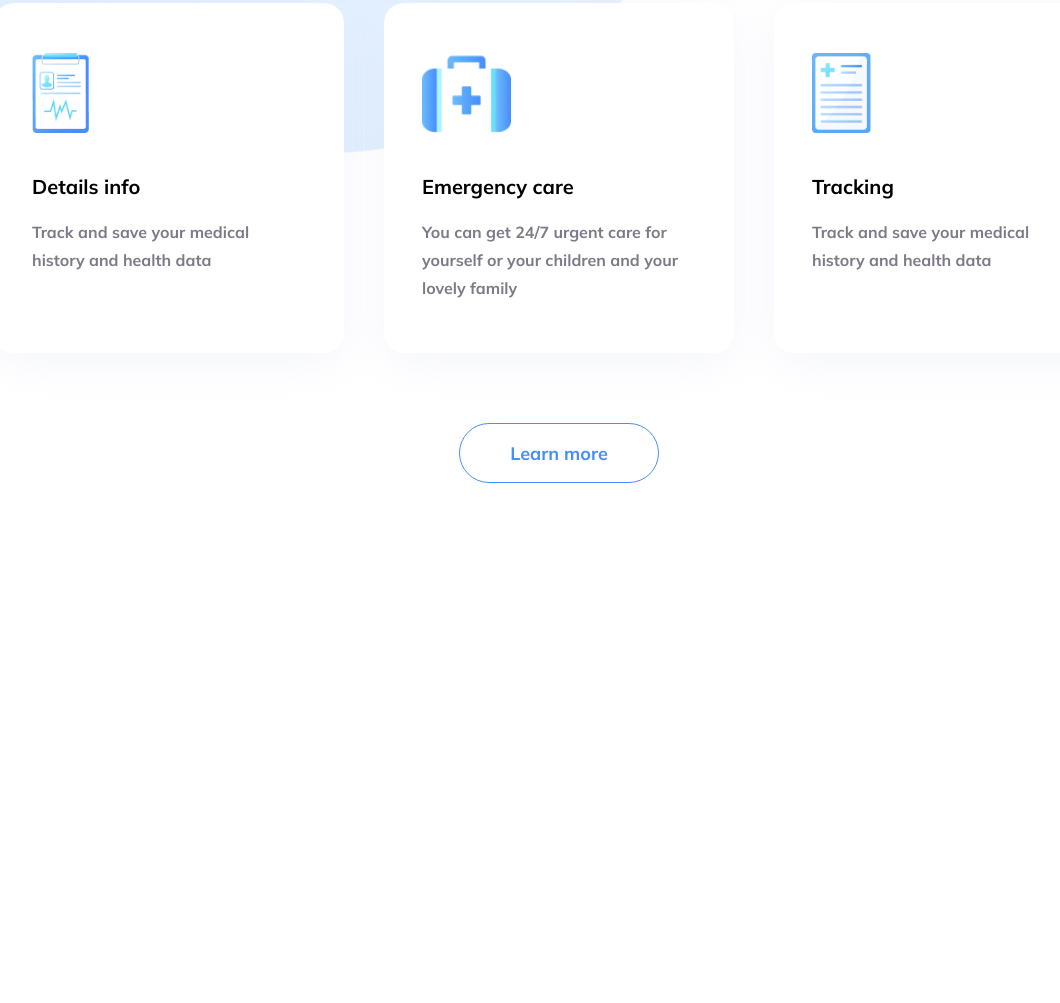
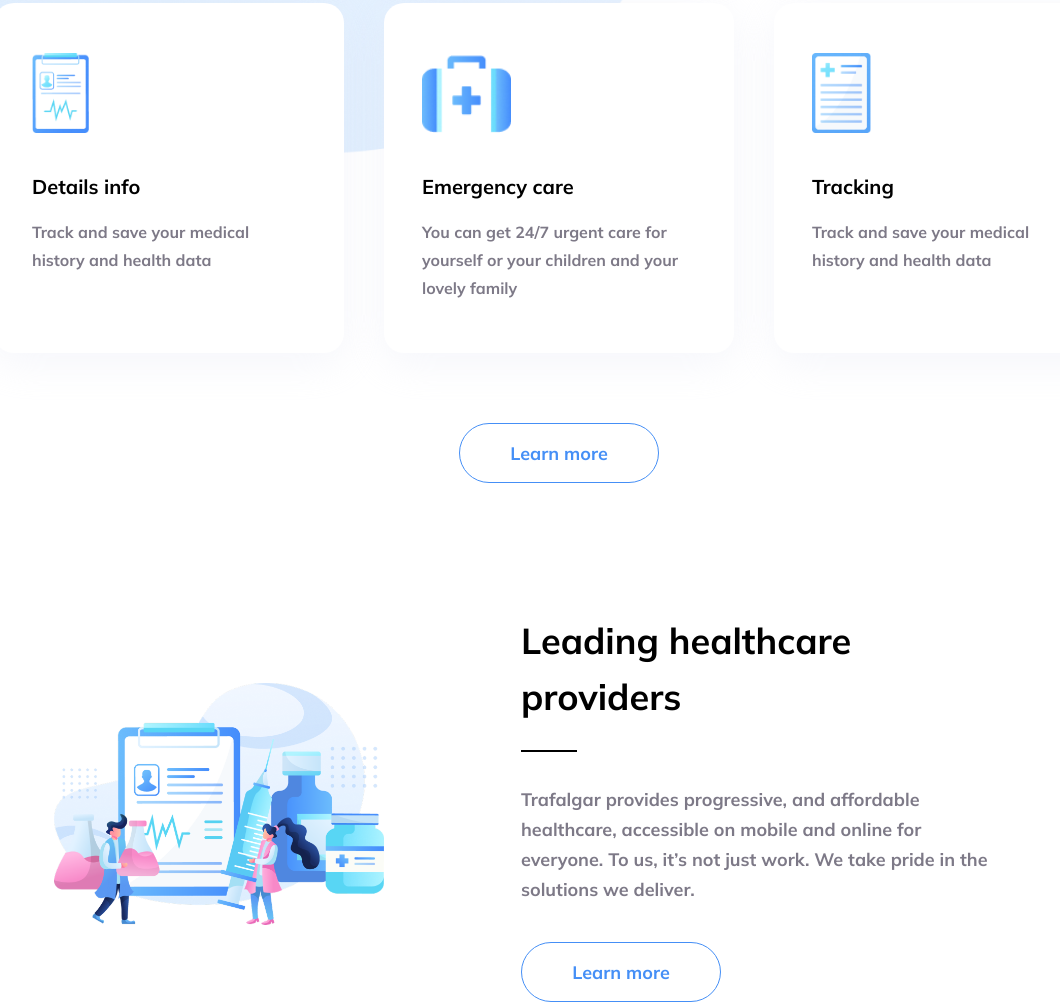
Before and after one commit to sheryarmehmood/trafalgar-frontend, a plain HTML site: page index.html in a window 1280 px wide. Shown: the part 1725-2728 px from the top of the page, without its empty margins (81-1141 px from the left). Before the commit the page ends 2338 px from the top, so only its background shows below. Drawn offline with Linux system fonts and the light colour scheme.

Commit message:
health care section done

```diff
--- a/index.html
+++ b/index.html
@@ -26,6 +26,7 @@
       </nav>
     </div>
   </header>
+
 
   <!-- Hero Section -->
   <section class="hero">
@@ -97,6 +98,29 @@
   </section>
 
 
+  <!-- Healthcare Section -->
+  <section class="healthcare-section">
+    <div class="healthcare-container">
+      <div class="healthcare-image">
+        <img src="images/healthcare-illustration.png" alt="Healthcare illustration" />
+      </div>
+      <div class="healthcare-text">
+        <h2>Leading healthcare providers</h2>
+        <div class="underline"></div>
+        <p>
+          Trafalgar provides progressive, and affordable healthcare, accessible on mobile and online for everyone. To us, it’s not just work. We take pride in the solutions we deliver.
+        </p>
+         <div class="healthcare-button">
+          <a href="#" class="healthcare-learn-btn">Learn more</a>
+         </div>
+      </div>
+    </div>
+  </section>
+
+
+
+
+
 
 </body>
 </html>
--- a/styles.css
+++ b/styles.css
@@ -171,14 +171,6 @@ max-width:690px;
 }
 
 
-/* .services-header,
-.service-cards,
-.services-button {
-  position: relative;
-  z-index: 2;
-} */
-
-
 .services-header {
   max-width: 860px;
   margin: 0 auto 80px;
@@ -277,3 +269,83 @@ max-width:690px;
   background-color: #458FF6;
   color: #fff;
 }
+
+
+
+/* Healthcare Section */
+.healthcare-section {
+  padding: 0px;
+  background-color: #fff;
+}
+
+.healthcare-container {
+  max-width: 1273px;
+  margin: 0px 192px 0px 135px;
+  /* padding: 0 20px; */
+  display: flex;
+  /* justify-content: space-between; */
+  align-items: center;
+  gap: 137px;
+}
+
+/* Image Block */
+.healthcare-image img {
+  width: 100%;
+  max-width: 650px;
+  height: auto;
+}
+
+/* Text Content */
+.healthcare-text {
+  max-width: 486px;
+}
+
+.healthcare-text h2 {
+  font-size: 36px;
+  font-weight: bold;
+  color: #000000;
+  line-height: 56px;
+  margin-bottom: 25px;
+}
+
+.healthcare-text .underline {
+  width: 56px;
+  height: 2px;
+  background-color: #000;
+  margin-bottom: 33px;
+}
+
+.healthcare-text p {
+  font-size: 18px;
+  line-height: 30px;
+  color: #7D7987;
+  font-weight: 300;
+  margin-bottom: 37px;
+}
+
+/* Button */
+.healthcare-button {
+  position: relative;
+  z-index: 1;
+}
+
+.healthcare-learn-btn {
+  display: inline-block;
+  width: 200px;
+  height: 60px;
+  line-height: 60px;
+  text-align: center;
+  color: #458FF6;
+  border: 1.4px solid #458FF6;
+  border-radius: 55px;
+  text-decoration: none;
+  font-size: 18px;
+  font-weight: 700;
+  background-color: transparent;
+  transition: all 0.3s ease;
+}
+
+.healthcare-learn-btn:hover {
+  background-color: #458FF6;
+  color: #fff;
+}
```
Also changed, not shown: images/healthcare-illustration.png (added).
